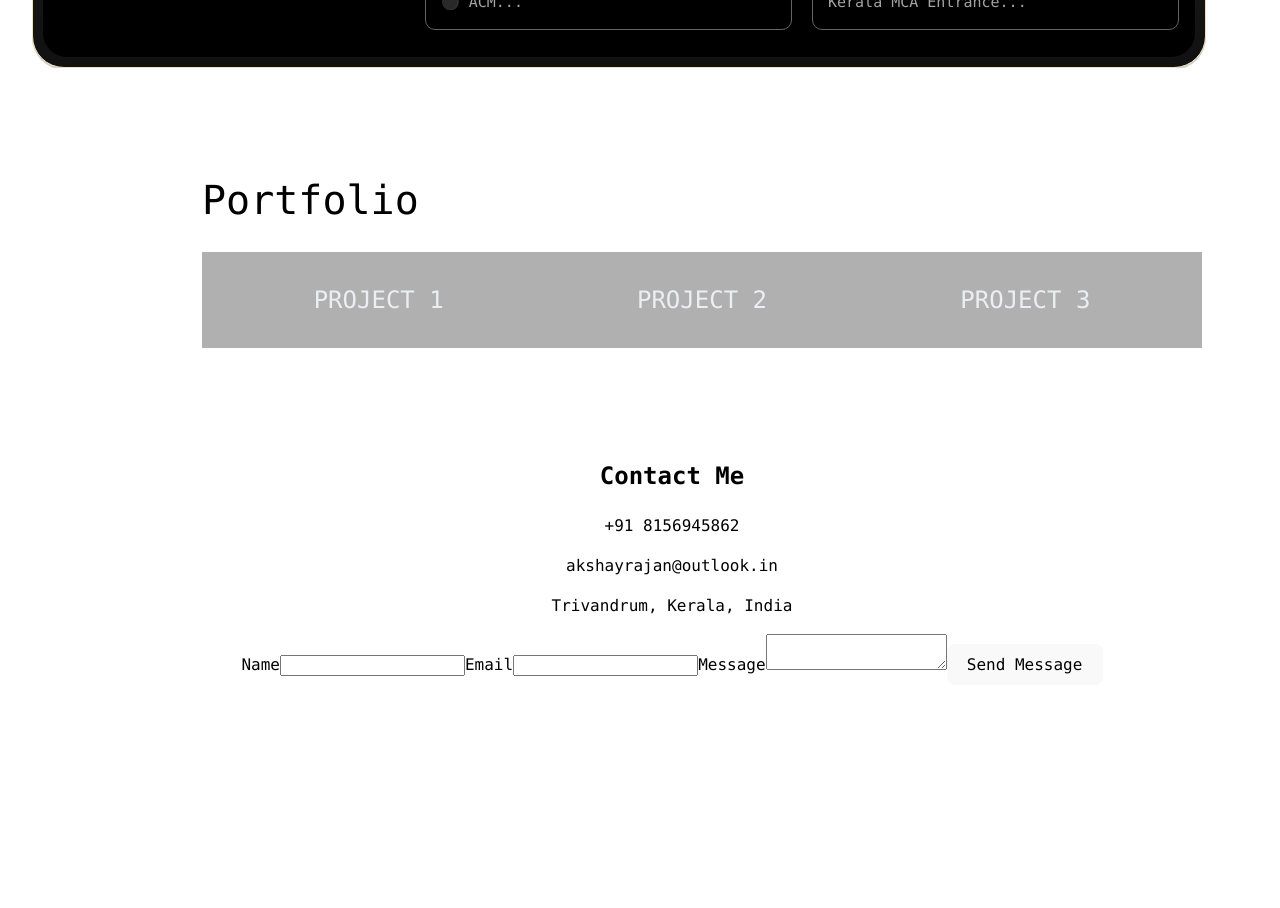
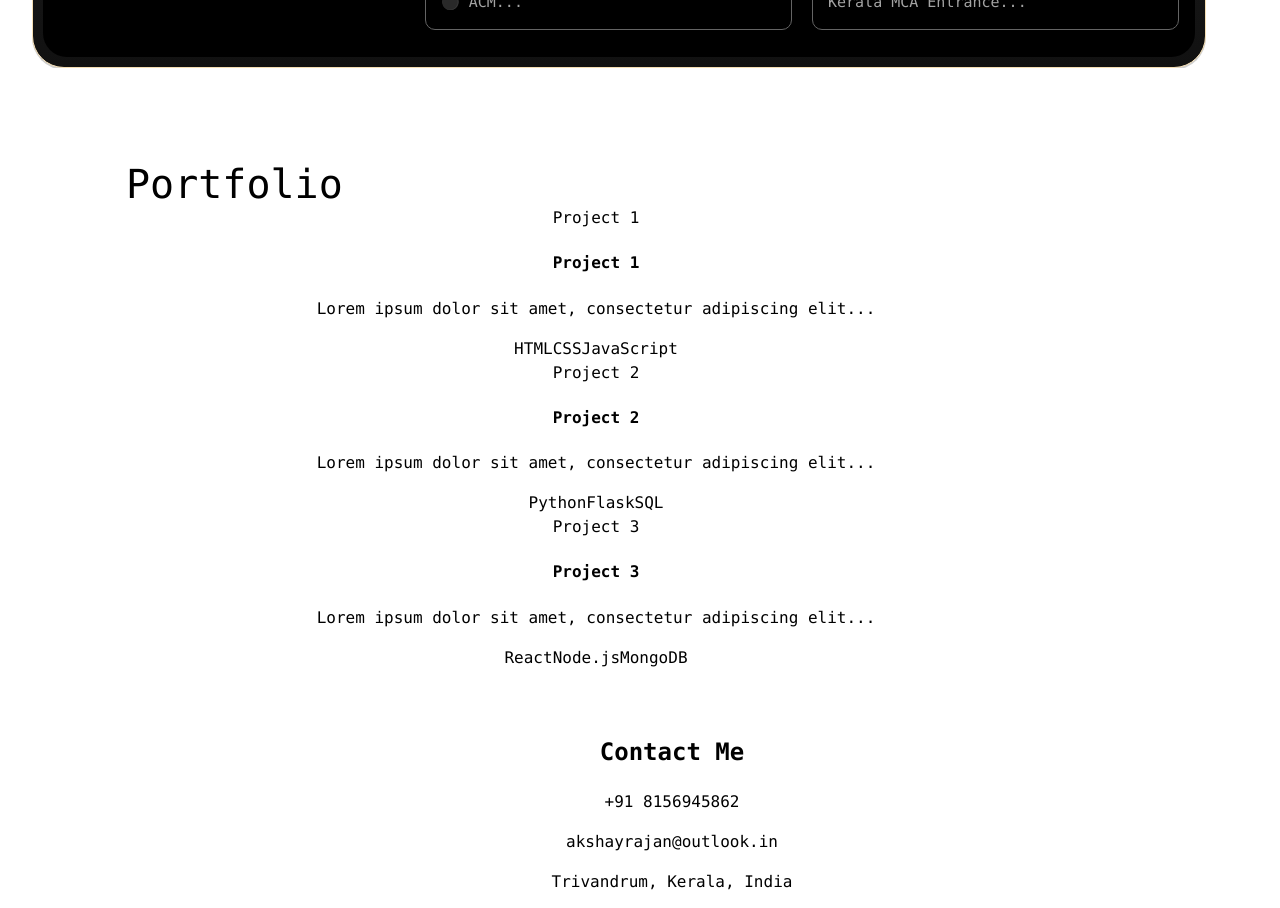
Before and after one commit to akshay-rajan/react-gh-pages, a React (Vite) app: page / in a window 1280 px wide. Shown: the part 1280-2188 px from the top of the page. Before the commit the page ends 1997 px from the top, so only its background shows below. Built offline with nearby package versions, Linux system fonts and the light colour scheme.

Commit message:
Refactor by removing console errors using keys

```diff
--- a/src/components/AboutCard.jsx
+++ b/src/components/AboutCard.jsx
@@ -79,8 +79,8 @@ export default function AboutCard(props) {
           {props.description}
         </div>
         <div style={points}>
-          {props.points.map((point) => (
-            <li style={item}>⚫ {point} </li>
+          {props.points.map((point, index) => (
+            <li style={item} key={index}>⚫ {point} </li>
           ))}
         </div>
       </div>
--- a/src/components/Certifications.jsx
+++ b/src/components/Certifications.jsx
@@ -86,7 +86,7 @@ export default function Certifications(props) {
         </div>
           <div style={certificates}>
             {certifications.content.map((certification, index) =>
-              <Certificate index={index} certification={certification} />
+              <Certificate key={index} index={index} certification={certification} />
             )}
           </div>
       </div>
--- a/src/index.css
+++ b/src/index.css
@@ -438,7 +438,7 @@ button:focus-visible {
 /* ! PROJECTS */
 
 .project-wrapper {
-  margin: 5em auto;
+  margin: 4em;
   max-width: 1000px;
   background-color: #fff;
 }
@@ -455,121 +455,3 @@ button:focus-visible {
   font-weight: 500;
   line-height: 1.1;
 }
-
-.project-header__subtitle {
-  margin: 0;
-  font-size: 1.5em;
-  color: #b0b0b0;
-  font-family: 'Yesteryear', cursive;
-  font-weight: 500;
-  line-height: 1.1;
-}
-
-.project-cards {
-  padding: 15px;
-  display: flex;
-  flex-flow: row wrap;
-}
-
-.project-card {
-  margin: 15px;
-  width: calc((100% / 3) - 30px);
-  transition: all 0.2s ease-in-out;
-}
-
-@media screen and (max-width: 991px) {
-  .project-card {
-    width: calc((100% / 2) - 30px);
-  }
-}
-
-@media screen and (max-width: 767px) {
-  .project-card {
-    width: 100%;
-  }
-}
-
-.project-card__inner {
-  width: 100%;
-  padding: 30px;
-  position: relative;
-  cursor: pointer;
-  background-color: #b0b0b0;
-  color: #eceef1;
-  font-size: 1.5em;
-  text-transform: uppercase;
-  text-align: center;
-  transition: all 0.2s ease-in-out;
-}
-
-.project-card__expander {
-  transition: all 0.2s ease-in-out;
-  background-color: #494949;
-  width: 100%;
-  position: relative;
-  display: flex;
-  justify-content: center;
-  align-items: center;
-  text-transform: uppercase;
-  color: #eceef1;
-  font-size: 1.5em;
-  max-height: 0;
-  min-height: 0;
-  overflow: hidden;
-  margin-top: 0;
-  opacity: 0;
-}
-
-.project-tech-stack {
-  display: flex;
-  flex-wrap: wrap;
-  justify-content: center;
-  margin-top: 1rem;
-}
-
-.project-tech {
-  background-color: #eceef1;
-  color: #494949;
-  padding: 0.5rem 1rem;
-  margin: 0.5rem;
-  border-radius: 5px;
-}
-
-.project-card.is-collapsed .project-card__inner:after {
-  content: "";
-  opacity: 0;
-}
-
-.project-card.is-collapsed .project-card__expander {
-  max-height: 0;
-  min-height: 0;
-  overflow: hidden;
-  margin-top: 0;
-  opacity: 0;
-}
-
-.project-card.is-expanded .project-card__inner {
-  background-color: #1abc9c;
-}
-
-.project-card.is-expanded .project-card__inner:after {
-  content: "";
-  opacity: 1;
-  display: block;
-  height: 0;
-  width: 0;
-  position: absolute;
-  bottom: -30px;
-  left: calc(50% - 15px);
-  border-left: 15px solid transparent;
-  border-right: 15px solid transparent;
-  border-bottom: 15px solid #333a45;
-}
-
-.project-card.is-expanded .project-card__expander {
-  max-height: 1000px;
-  min-height: 200px;
-  overflow: visible;
-  margin-top: 30px;
-  opacity: 1;
-}
```
